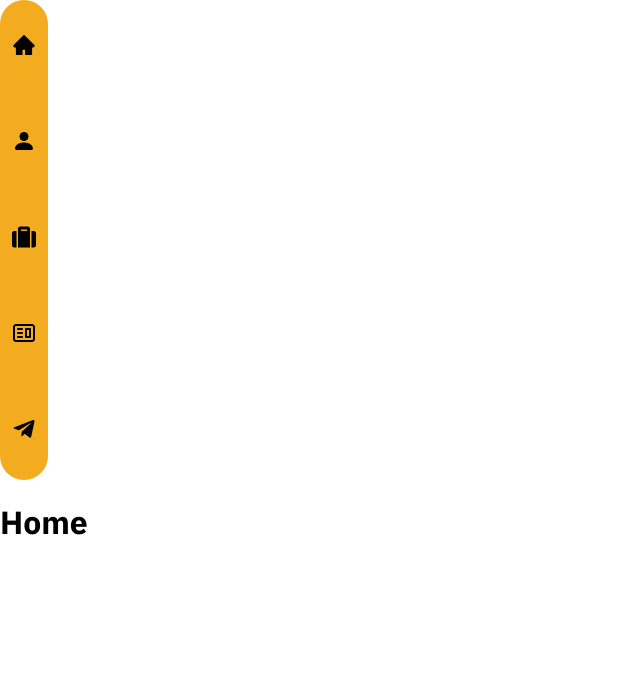
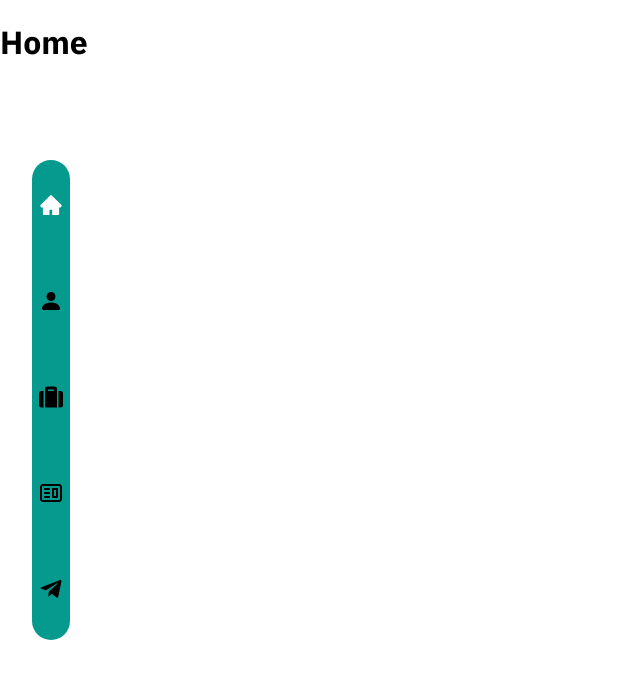
Before and after one commit to ninamarq/portfolio, a React (Create React App) app: page / in a window 1280 px wide. Shown: the top 678 px of the page, without its empty margins (0-640 px from the left). Built offline with nearby package versions, Linux system fonts and the light colour scheme.

Commit message:
Feat: Finaliza header

```diff
--- a/src/components/Header/index.tsx
+++ b/src/components/Header/index.tsx
@@ -1,4 +1,4 @@
-import { Link } from 'react-router-dom';
+import { Link, useLocation } from 'react-router-dom';
 import { AiFillHome } from 'react-icons/ai';
 import { BsFillPersonFill } from 'react-icons/bs';
 import { FaSuitcase, FaTelegramPlane } from 'react-icons/fa';
@@ -6,6 +6,8 @@ import { CgWebsite } from 'react-icons/cg';
 import './style.scss';
 
 export default function Header(): JSX.Element {
+  const { pathname } = useLocation();
+
   const pages = [
     {
       name: <AiFillHome />,
@@ -28,6 +30,7 @@ export default function Header(): JSX.Element {
       route: 'contact',
     },
   ];
+
   return (
     <header className="header-container">
       <ul className="link-list">
@@ -36,7 +39,10 @@ export default function Header(): JSX.Element {
             <li
               key={element.route}
             >
-              <Link className="pages-link" to={`/${element.route}`}>
+              <Link
+                className={pathname.split('/')[1] === element.route ? 'pages-link route' : 'pages-link'}
+                to={`/${element.route}`}
+              >
                 {element.name}
               </Link>
             </li>
--- a/src/components/Header/style.scss
+++ b/src/components/Header/style.scss
@@ -3,10 +3,13 @@
   flex-direction: column;
   align-items: center;
   justify-content: center;
-  width: 3rem;
-  height: 30rem;
-  background-color: var(--yellow);
+  width: 3%;
+  height: 60%;
+  background-color: var(--blue);
   border-radius: 2rem;
+  position: fixed;
+  left: 2rem;
+  top: 20%;
 
   .link-list {
     display: flex;
@@ -19,16 +22,22 @@
 
     li {
       list-style: none;
+      transition: .5s;
+      font-size: 1.5rem;
+
       .pages-link {
         text-decoration: none;
         all: unset;
       }
-      transition: .5s;
-      font-size: 1.5rem;
+
       &:hover {
-        color: #1a1a1ad7;
+        color: #1a1a1abd;
         transition: .5s;
         cursor: pointer;
+      }
+
+      .route {
+        color: #fff;
       }
     }
   }
--- a/src/global.scss
+++ b/src/global.scss
@@ -2,6 +2,6 @@ body {
   padding: 0;
   margin: 0;
   font-family: 'IBM Plex Sans', sans-serif;
-  --yellow: #F3AC1F;
+  --blue: #069A8E;
   --grey: #D1D1D1;
 }
```
